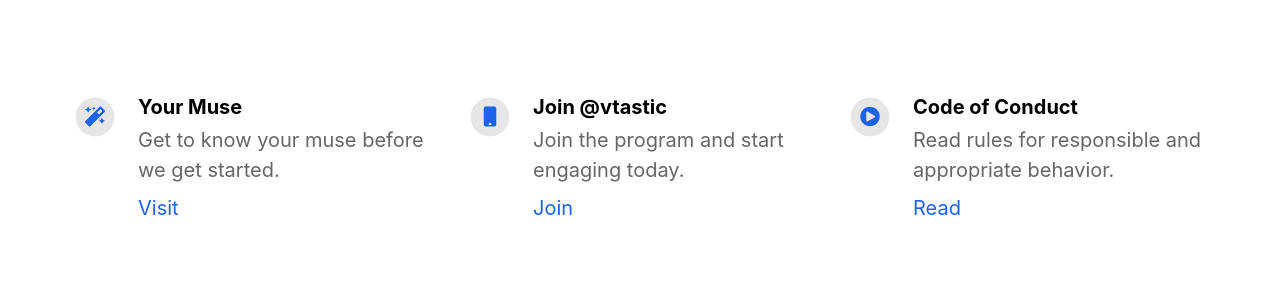
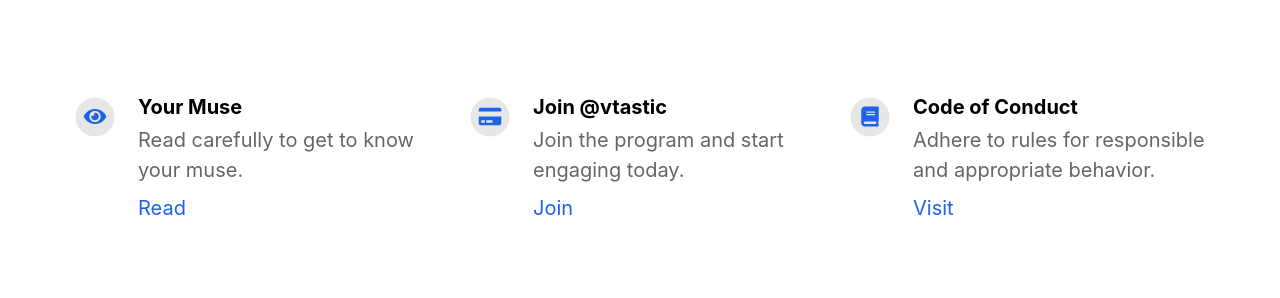
Before and after one commit to 5tnvan/vtastic, a Jekyll site: the page built from index.html, in a window 1280 px wide. Shown: the part 987-1285 px from the top of the page. Built offline with Jekyll 4.4.1, drawn with Linux system fonts in a browser that asks for light colours; nearby versions of some CDN libraries.

Commit message:
Update _config.yml

```diff
--- a/_config.yml
+++ b/_config.yml
@@ -37,22 +37,22 @@ mastodon_link                             :
 features                                  :
 
   - title                                 : Your Muse
-    description                           : Get to know your muse before we get started.
+    description                           : Read carefully to get to know your muse.
     link                                  : /v
-    link_text                             : Visit
-    fontawesome_icon_name                 : magic
+    link_text                             : Read
+    fontawesome_icon_name                 : eye
 
   - title                                 : Join @vtastic
     description                           : Join the program and start engaging today.
     link                                  : /join
     link_text                             : Join
-    fontawesome_icon_name                 : mobile
+    fontawesome_icon_name                 : credit-card
 
   - title                                 : Code of Conduct
-    description                           : Read rules for responsible and appropriate behavior.
+    description                           : Adhere to rules for responsible and appropriate behavior.
     link                                  : /conduct
-    link_text                             : Read
-    fontawesome_icon_name                 : play-circle
+    link_text                             : Visit
+    fontawesome_icon_name                 : book
 
 # Theme Settings
 topbar_color                              : "#000000"
```
